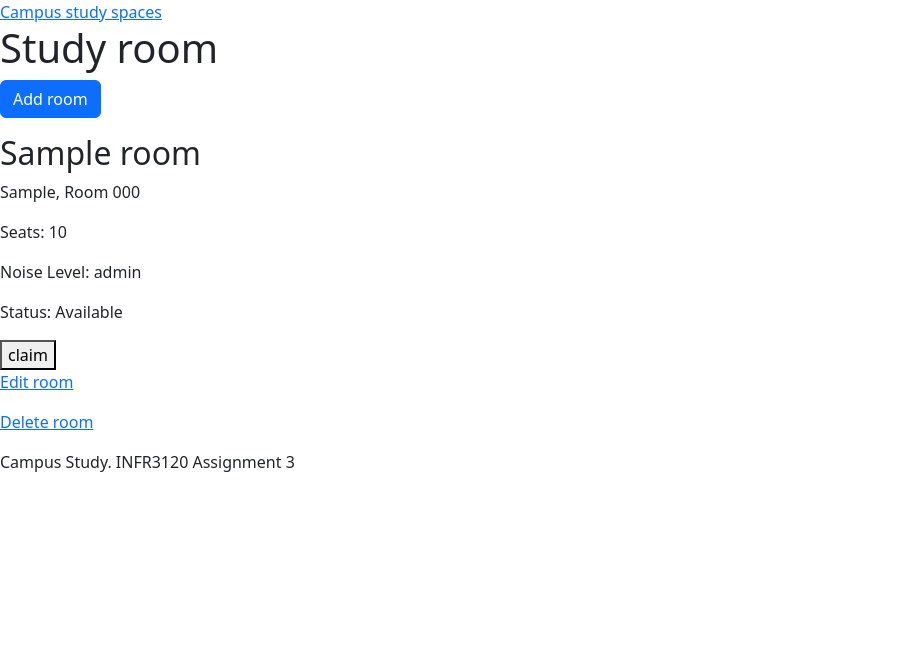
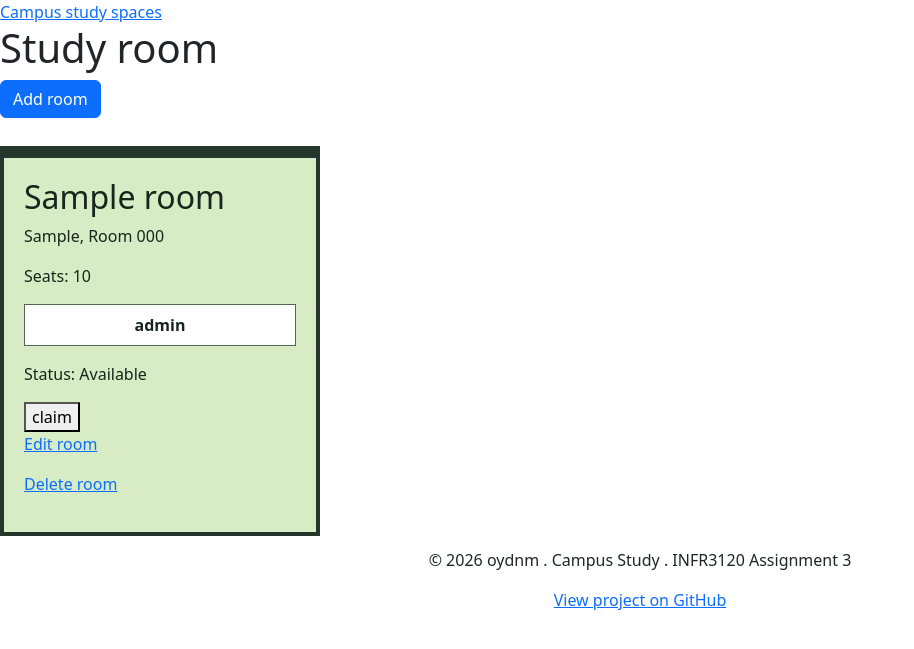
Before and after one commit to oydnm/campus-study, a Node server app: page /rooms in a window 1280 px wide. Shown: the top 649 px of the page, without its empty margins (0-914 px from the left). Run offline with Node 20, Linux system fonts and the light colour scheme; tables that the repository leaves empty hold one stand-in row (values such as "Sample post"); some libraries are stand-ins or nearby versions.

Commit message:
update to stylesheet , readme, more structure

```diff
--- /dev/null
+++ b/public/stylesheets/style.css
@@ -0,0 +1,22 @@
+/* style each study room as a green door front from my sketch provided in doc to represent my intial vision for the project*/
+.room-door {
+    max-width: 320px;
+    margin: 12px 12px 12px 0;
+    padding: 20px;
+    background-color: #d7ebc5;
+    border: 4px solid #26352b;
+    border-top-width: 12px;
+    color: #17251a;
+    display: inline-block;
+    vertical-align: top;
+    width: 100%;
+}
+
+/* give the noise level a light sign so it is easy to spot */
+.door-sign {
+    background-color: white;
+    border: 1px solid #536850;
+    padding: 8px;
+    text-align: center;
+    font-weight: bold;
+}
--- a/views/partials/footer.ejs
+++ b/views/partials/footer.ejs
@@ -1,5 +1,9 @@
-<footer>
-    <p> Campus Study. INFR3120 Assignment 3</p>
+<footer class="text-center">
+    <p> &copy; 2026 oydnm . Campus Study . INFR3120 Assignment 3</p>
+    <a href="https://github.com/oydnm/campus-study">
+        <i class="fa-brands fa-github" aria-hidden="true"></i>
+        View project on GitHub
+    </a>
 </footer>
 </body>
 </html>
--- a/views/partials/headers.ejs
+++ b/views/partials/headers.ejs
@@ -6,10 +6,13 @@
 
         <!-- bootstrap stylesheet source: https://getbootstrap.com/ -->
          <link rel="stylesheet" href="/bootstrap/bootstrap.min.css">
+         <link rel="stylesheet" href="/stylesheets/style.css">
     </head>
     <body>
         <header>
         <nav>
-        <a href="/"> Campus study spaces</a>
+        <a href="/">
+            <i class="fa-solid fa-book-open" aria-hidden="true"></i>
+            Campus study spaces</a>
         </nav>
         </header>
--- a/views/rooms.ejs
+++ b/views/rooms.ejs
@@ -7,11 +7,21 @@
         <p>There are no rooms available at the moment.</p>
     <% } %>
         <% for (let i=0; i < rooms.length; i++) { %>
-        <article>
+        <article class="room-door">
             <h2><%= rooms[i].name %></h2>
             <p><%= rooms[i].building %>, Room <%= rooms[i].roomNumber %></p>
         <p>Seats: <%= rooms[i].capacity %></p>
-        <p>Noise Level: <%= rooms[i].noiseLevel %></p>
+        <p class="door-sign">
+            <% if (rooms[i].noiseLevel === 'Quiet') { %>
+                <i class="fa-solid fa-volume-off" aria-hidden="true"></i>
+            <% } else if (rooms[i].noiseLevel === 'Moderate') { %>
+                <i class="fa-solid fa-volume-low" aria-hidden="true"></i>
+            <% } else if (rooms[i].noiseLevel === 'Loud') { %>
+                <i class="fa-solid fa-volume-high" aria-hidden="true"></i>
+            <% } %>
+            <%= rooms[i].noiseLevel %>
+            </p>
+
         <p>Status: <%= rooms[i].available ? 'Available' : 'In use' %></p>
 
         <form action="/rooms/<%= rooms[i]._id %>/availability" method="post">
```
Also changed, not shown: README.md (added).
